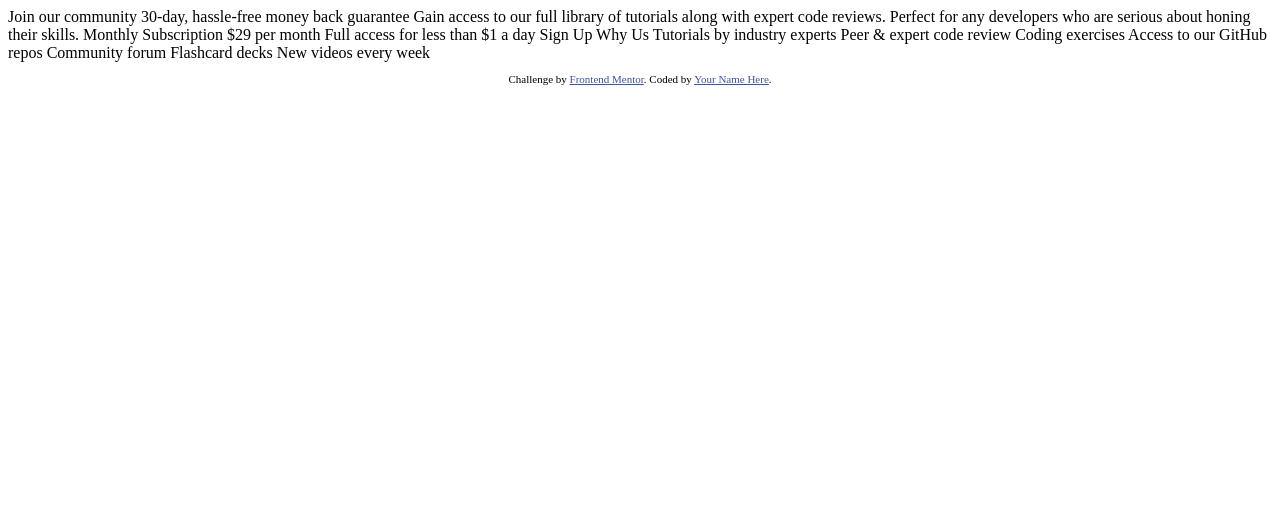
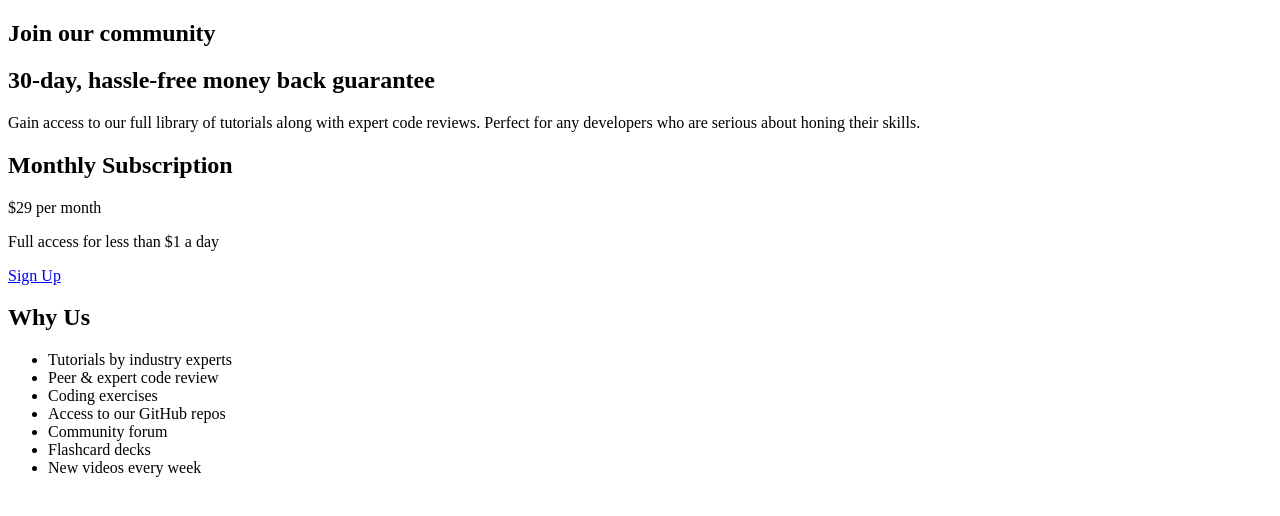
Before and after one commit to eurus1108/single-price-grid-component, a plain HTML site: page src/index.html in a window 1280 px wide. Drawn offline with Linux system fonts and the light colour scheme.

Commit message:
adding html content

```diff
--- a/src/index.html
+++ b/src/index.html
@@ -1,50 +1,69 @@
 <!DOCTYPE html>
 <html lang="en">
   <head>
-  <meta charset="UTF-8">
-  <meta name="viewport" content="width=device-width, initial-scale=1.0"> <!-- displays site properly based on user's device -->
-
-  <link rel="icon" type="image/png" sizes="32x32" href="./images/favicon-32x32.png">
-
+    <meta charset="UTF-8" />
+    <meta name="viewport" content="width=device-width, initial-scale=1.0" />
+    <link rel="icon" type="image/png" sizes="32x32" href="./images/favicon-32x32.png" />
+    <link rel="preconnect" href="https://fonts.googleapis.com" />
+    <link rel="preconnect" href="https://fonts.gstatic.com" crossorigin />
+    <link
+      href="https://fonts.googleapis.com/css2?family=Karla:wght@400;700&display=swap"
+      rel="stylesheet"
+    />
+    <link rel="stylesheet" href="./styles/style.css" />
     <title>Frontend Mentor | Single Price Grid Component</title>
-
-  <!-- Feel free to remove these styles or customise in your own stylesheet 👍 -->
     <style>
-    .attribution { font-size: 11px; text-align: center; }
-    .attribution a { color: hsl(228, 45%, 44%); }
+      .attribution {
+        font-size: 11px;
+        text-align: center;
+      }
+      .attribution a {
+        color: hsl(228, 45%, 44%);
+      }
     </style>
   </head>
   <body>
-  Join our community
-
-  30-day, hassle-free money back guarantee
-
-  Gain access to our full library of tutorials along with expert code reviews.
-  Perfect for any developers who are serious about honing their skills.
-
-  Monthly Subscription
-
-  &dollar;29 per month
-
-  Full access for less than &dollar;1 a day
-
-  Sign Up
-
-  Why Us
-
-  Tutorials by industry experts
-  Peer &amp; expert code review
-  Coding exercises
-  Access to our GitHub repos
-  Community forum
-  Flashcard decks
-  New videos every week
-
-  <footer>
-    <p class="attribution">
-      Challenge by <a href="https://www.frontendmentor.io?ref=challenge" target="_blank">Frontend Mentor</a>.
-      Coded by <a href="#">Your Name Here</a>.
+    <main class="h-wrappaer">
+      <section class="card">
+        <div class="card__container">
+          <div class="card__community">
+            <div class="text-content">
+              <h1 class="headline">Join our community</h1>
+              <h2 class="sub-headline">30-day, hassle-free money back guarantee</h2>
+              <p class="body">
+                Gain access to our full library of tutorials along with expert code
+                reviews. Perfect for any developers who are serious about honing their
+                skills.
               </p>
-  </footer>
+            </div>
+          </div>
+          <div class="card__subcription">
+            <div class="content-container">
+              <h2 class="headline">Monthly Subscription</h2>
+              <div class="price-plan">
+                <span class="price">&dollar;29</span>
+                <span class="month">per month</span>
+              </div>
+              <p class="body">Full access for less than &dollar;1 a day</p>
+            </div>
+            <div class="card__element__link">
+              <a href="#" class="button">Sign Up</a>
+            </div>
+          </div>
+          <div class="card__why-us">
+            <h2 class="headline">Why Us</h2>
+            <ul class="card__list">
+              <li class="card__list-item">Tutorials by industry experts</li>
+              <li class="card__list-item">Peer &amp; expert code review</li>
+              <li class="card__list-item">Coding exercises</li>
+              <li class="card__list-item">Access to our GitHub repos</li>
+              <li class="card__list-item">Community forum</li>
+              <li class="card__list-item">Flashcard decks</li>
+              <li class="card__list-item">New videos every week</li>
+            </ul>
+          </div>
+        </div>
+      </section>
+    </main>
   </body>
 </html>
```
Lines whose indentation alone changed are shown as unchanged.
